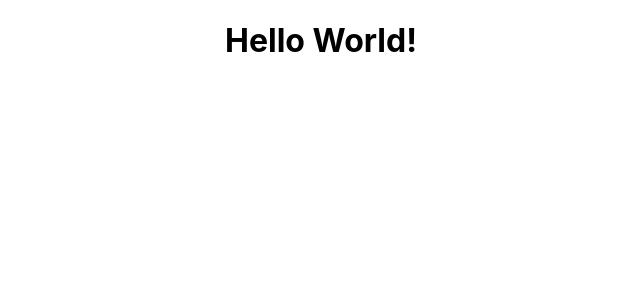
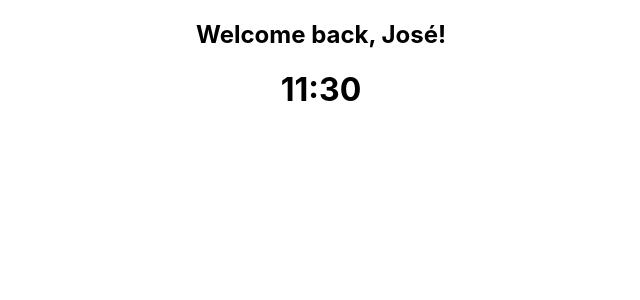
Before and after one commit to cardosoj3-ppb/G-Retro, a React (Create React App) app in the folder apps/react-typescript-demo/: page / in a window 1280 px wide. Shown: the top 300 px of the page, without its empty margins (319-959 px from the left). Built offline with nearby package versions, Linux system fonts and the light colour scheme.

Commit message:
feat(greet): basic of props

```diff
--- a/apps/react-typescript-demo/src/App.tsx
+++ b/apps/react-typescript-demo/src/App.tsx
@@ -1,11 +1,12 @@
 import './App.css';
+import { Greet } from './components/Greet';
 
 function App() {
   return (
     <div className="App">
-      <h1>Hello World!</h1>
+      <Greet name= 'José'/>
     </div>
-  );
+  )
 }
 
 export default App;
--- /dev/null
+++ b/apps/react-typescript-demo/src/components/Greet.tsx
@@ -0,0 +1,15 @@
+import { Hours } from "./Time";
+
+type GreetProps = {
+    name: string
+}
+
+
+export const Greet = (props: GreetProps) => {
+    return(
+        <div>
+            <h2>Welcome back, {props.name}!</h2>
+            <Hours/>
+        </div>
+    )
+}
--- /dev/null
+++ b/apps/react-typescript-demo/src/components/Time.jsx
@@ -0,0 +1,12 @@
+export const Hours = () => {
+
+    const date = new Date();
+    let hours = date.getHours();
+    let minutes = date.getMinutes();
+
+    return(
+        <div>
+            <h1> {hours}:{minutes} </h1>
+        </div>
+    )
+}
```
